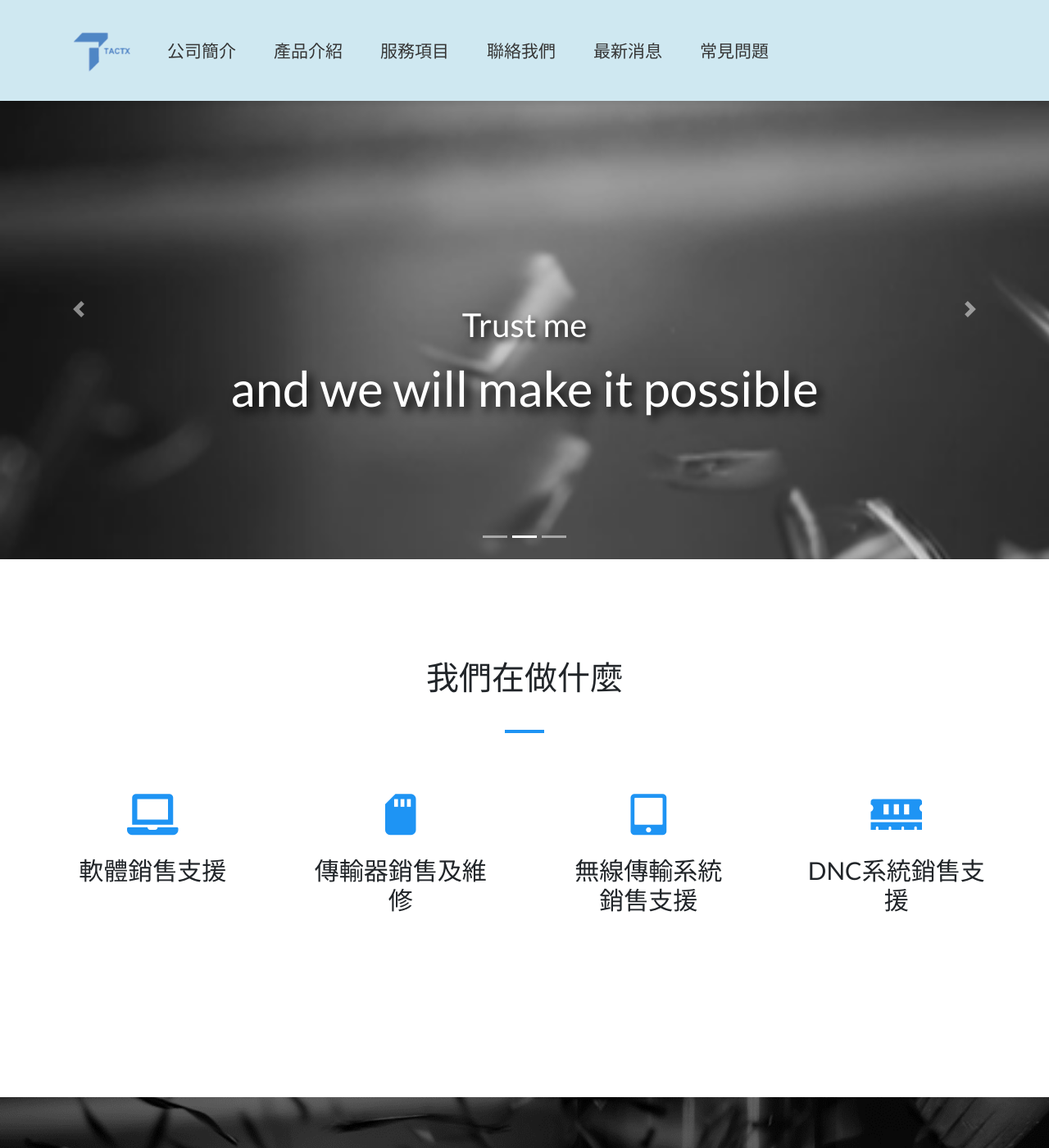
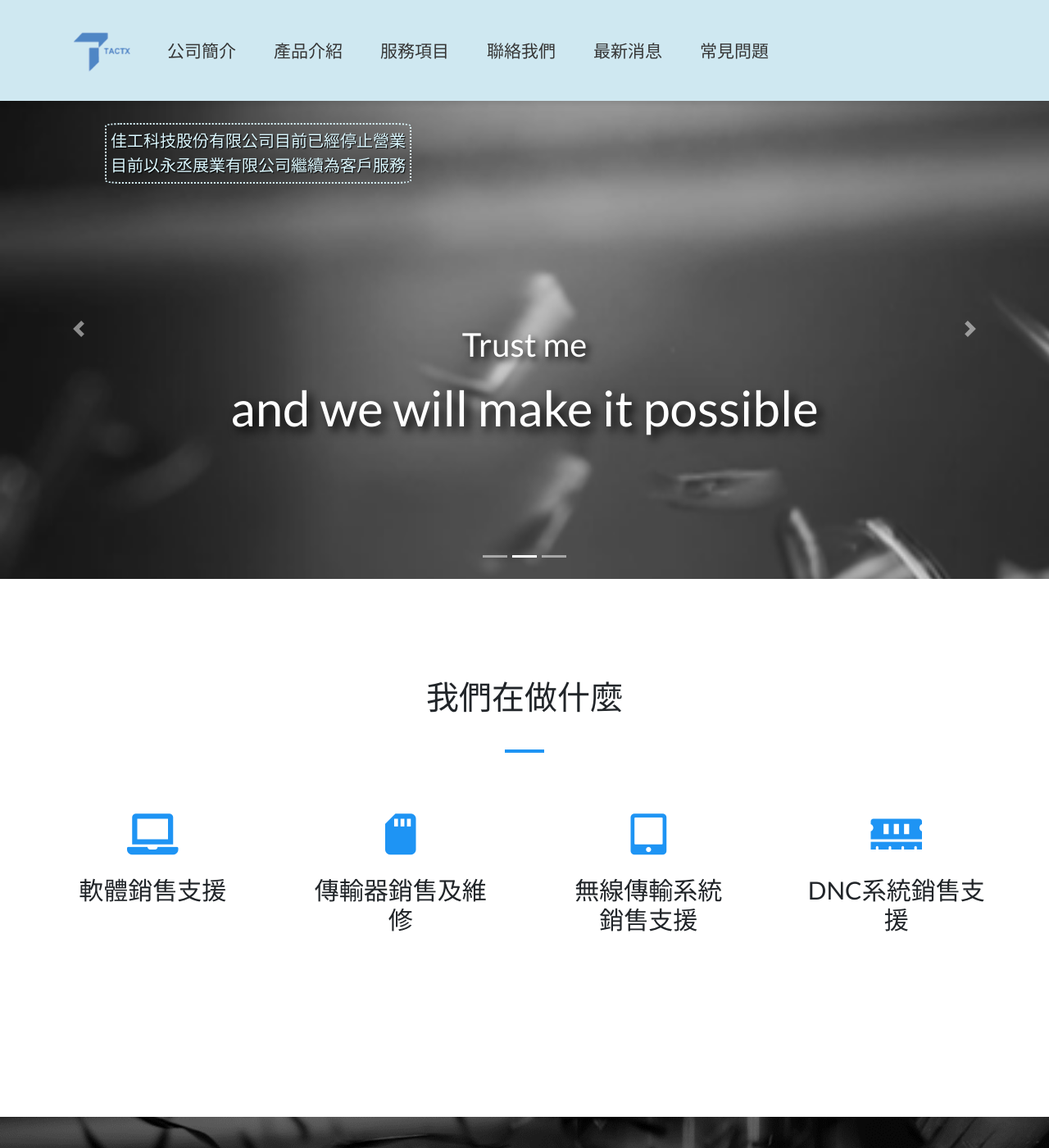
Before and after one commit to johnny031/tactx, a Jekyll site: the page built from index.html, in a window 1280 px wide and 1400 px high. Shown: the whole window at 82% size. Built offline with Jekyll 4.4.1, drawn with Linux system fonts in a browser that asks for light colours; nearby versions of some CDN libraries; some of the changed text lies outside the part shown.

Commit message:
add close anouncement

```diff
--- a/_layouts/default.html
+++ b/_layouts/default.html
@@ -74,9 +74,9 @@
           <div class="col-sm-8 col">
             <h3>Address</h3>
             <p>
-              9F-2, No 1, Zhong'an St., Xinzhuang Dist., New Taipei City, Taiwan
-              (R.O.C) <br />
-              24245新北市新莊區中安街1號9樓之2
+              4F., No. 257, Jinmen St., Banqiao Dist., New Taipei City 220,
+              Taiwan (R.O.C.) <br />
+              新北市板橋區金門街 257 號 4 樓
             </p>
           </div>
         </div>
--- a/assets/css/style.scss
+++ b/assets/css/style.scss
@@ -63,7 +63,20 @@
     padding-left: 45px !important;
   }
 }
-
+#anouncement {
+  position: absolute;
+  top: 150px;
+  font-size: 20px;
+  font-family: "Microsoft JhengHei";
+  left: 10vw;
+  z-index: 5;
+  color: rgb(220, 248, 255);
+  text-shadow: black 0.05em 0.05em 0.05em;
+  border: 2px dotted rgb(220, 248, 255);
+  border-radius: 5%;
+  padding: 5px;
+  line-height: 30px;
+}
 .carousel-inner img {
   height: 100vh;
   background-repeat: no-repeat;
@@ -138,6 +151,14 @@
     .slogan6 {
       font-size: 20px;
     }
+  }
+}
+
+@media only screen and (max-width: 455px) {
+  #anouncement {
+    left: 0;
+    margin: 10px;
+    font-size: 17px;
   }
 }
 
--- a/index.html
+++ b/index.html
@@ -3,7 +3,12 @@ layout: default
 ---
 
 <br /><br /><br />
+<br />
 
+<div id="anouncement">
+  <div>佳工科技股份有限公司目前已經停止營業</div>
+  <div>目前以永丞展業有限公司繼續為客戶服務</div>
+</div>
 <div id="demo" class="carousel slide" data-ride="carousel">
   <!-- Indicators -->
   <ul class="carousel-indicators">
```
Also changed, not shown: other parts of _layouts/default.html (+7 -5 lines), 11 other files.
